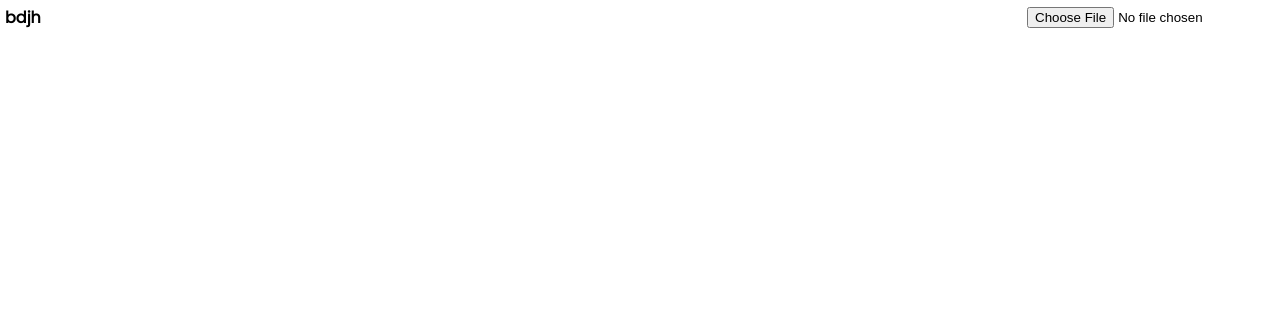
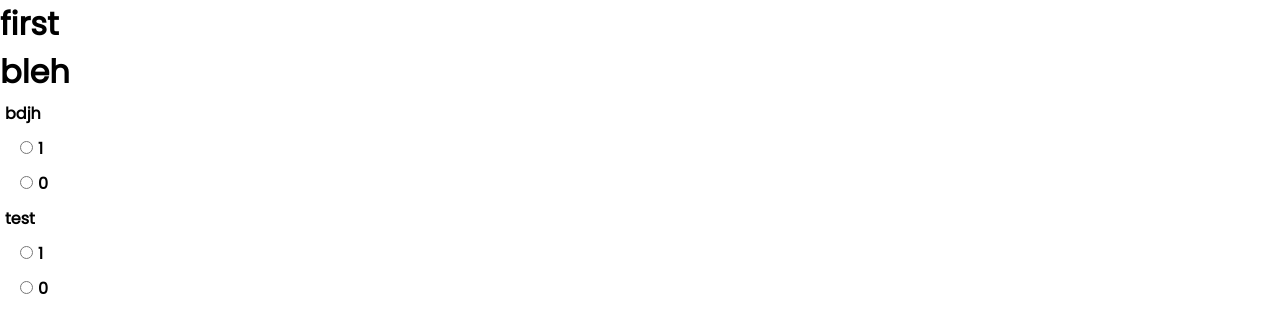
Before and after one commit to mohammad-kassem/survey-builder-frontend, a React (Create React App) app: page / in a window 1280 px wide. Shown: the top 332 px of the page. Built offline with nearby package versions, Linux system fonts and the light colour scheme.

Commit message:
feat: implementing Survey componenet

```diff
--- a/src/App.js
+++ b/src/App.js
@@ -1,16 +1,8 @@
 import { Routes, Route, useNavigate, useLocation } from "react-router-dom";
 import Login from "./pages/Login";
 import Register from "./pages/Register";
-import Text from "./components/Text";
-import Textarea from "./components/Textarea";
-import RadioButton from "./components/RadioButton";
-import Date from "./components/Date";
-import Time from "./components/Time";
-import Color from "./components/Color";
-import Number from "./components/Number";
-import Range from "./components/Range";
-import Dropdown from "./components/Dropdown";
-import Image from "./components/Image";
+import Survey from "./components/Survey";
+
 
 
 
@@ -20,6 +12,64 @@ import Image from "./components/Image";
 
 function App() {
    const navigate = useNavigate();
+    let survey ={
+      "id": 1,
+      "title": "first",
+      "description": "bleh",
+      "created_at": "2022-06-17T17:42:10.000000Z",
+      "updated_at": "2022-06-17T17:42:10.000000Z",
+      "questions": [
+          {
+              "id": 1,
+              "text": "bdjh",
+              "survey_id": 1,
+              "type": "radiobutton",
+              "created_at": "2022-06-17T17:42:10.000000Z",
+              "updated_at": "2022-06-17T17:42:10.000000Z",
+              "options": [
+                  {
+                      "id": 1,
+                      "option": "1",
+                      "question_id": 1,
+                      "created_at": "2022-06-17T17:42:10.000000Z",
+                      "updated_at": "2022-06-17T17:42:10.000000Z"
+                  },
+                  {
+                      "id": 2,
+                      "option": "0",
+                      "question_id": 1,
+                      "created_at": "2022-06-17T17:42:10.000000Z",
+                      "updated_at": "2022-06-17T17:42:10.000000Z"
+                  }
+              ]
+          },
+          {
+              "id": 2,
+              "text": "test",
+              "survey_id": 1,
+              "type": "radiobutton",
+              "created_at": "2022-06-17T17:42:10.000000Z",
+              "updated_at": "2022-06-17T17:42:10.000000Z",
+              "options": [
+                  {
+                      "id": 3,
+                      "option": "1",
+                      "question_id": 2,
+                      "created_at": "2022-06-17T17:42:10.000000Z",
+                      "updated_at": "2022-06-17T17:42:10.000000Z"
+                  },
+                  {
+                      "id": 4,
+                      "option": "0",
+                      "question_id": 2,
+                      "created_at": "2022-06-17T17:42:10.000000Z",
+                      "updated_at": "2022-06-17T17:42:10.000000Z"
+                  }
+              ]
+          }
+      ]
+    }
+
    let question={
     id: 1,
     text: "bdjh",
@@ -80,7 +130,7 @@ function App() {
         <Register register={register}/>
       }></Route>
       <Route path="/" element = {
-        <Image question={question} answer={answer} options={options}/>
+        <Survey survey={survey} answer={answer} options={options}/>
       }></Route>
     </Routes>
   )
--- /dev/null
+++ b/src/components/Survey.js
@@ -0,0 +1,30 @@
+import { useState } from "react";
+import Text from ".//Text";
+import Textarea from ".//Textarea";
+import RadioButton from "./RadioButton";
+import Date from ".//Date";
+import Time from ".//Time";
+import Color from ".//Color";
+import Number from ".//Number";
+import Range from ".//Range";
+import Dropdown from ".//Dropdown";
+import Image from ".//Image";
+
+function Survey({survey}){
+    let questions = survey.questions;
+    console.log(questions);
+    return(
+        <>
+        <h1> {survey.title}</h1>
+        <h1> {survey.description}</h1>
+        <div>
+        {questions.map(question=>(
+            question.type === "radiobutton" && <RadioButton question={question} options={question.options}/>
+        ))
+        }
+        </div>
+        </>
+    )
+}
+
+export default Survey;
```
